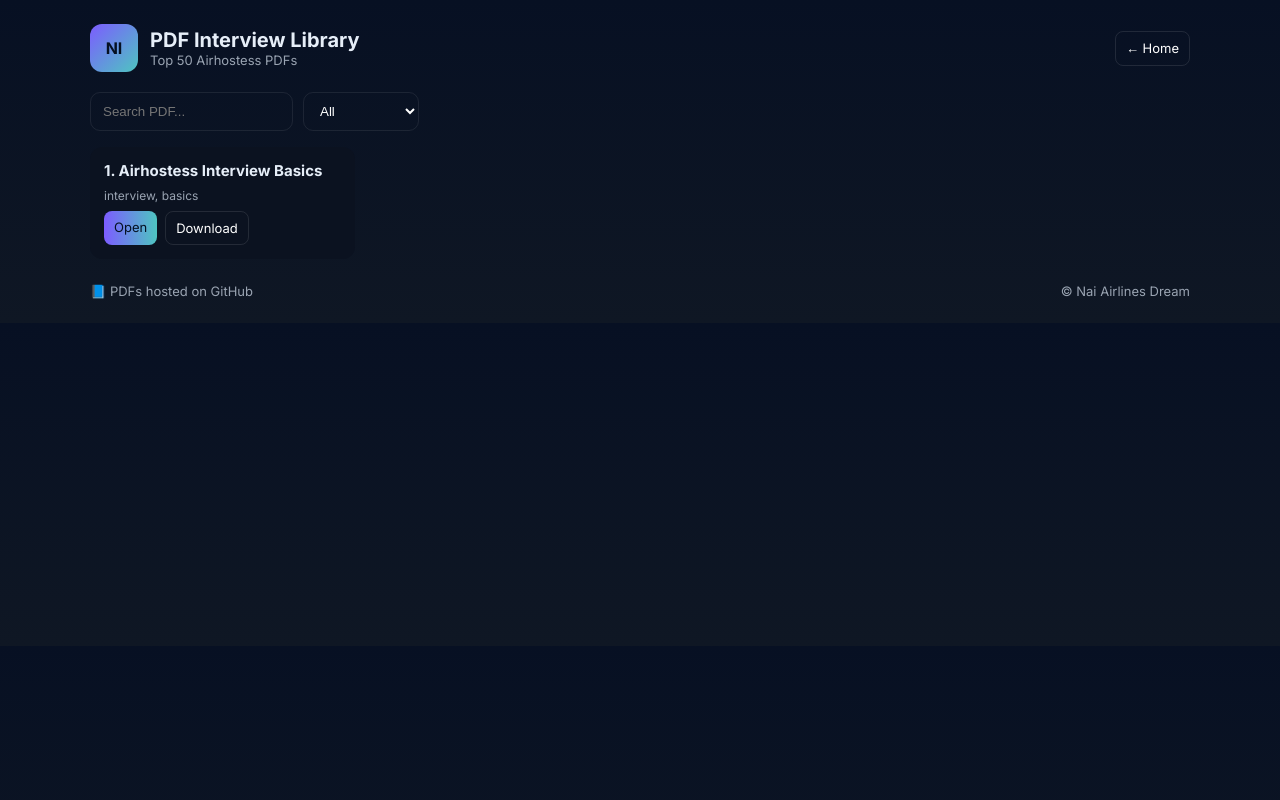
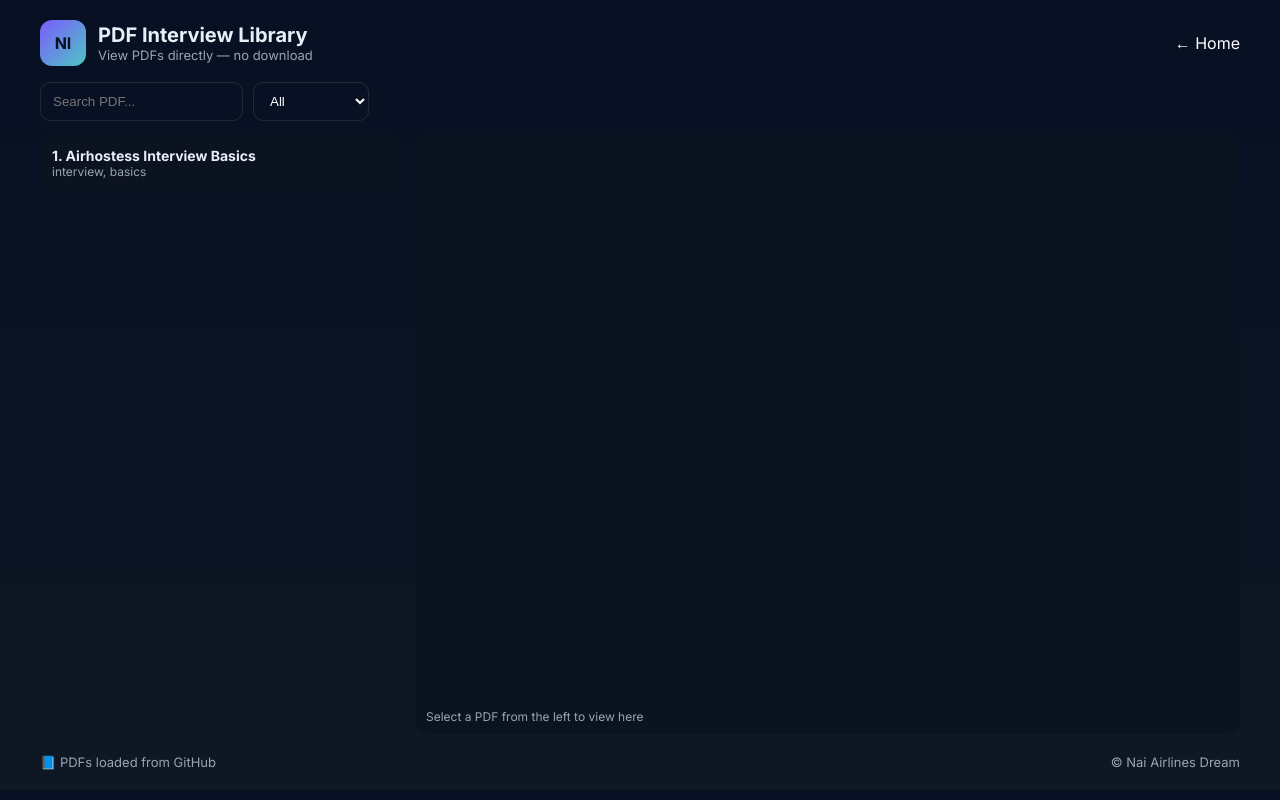
Before and after one commit to mayuresh24/AirlinesNila, a plain HTML site: page pdfs.html in a window 1280 px wide. Drawn offline with Linux system fonts and the light colour scheme.

Commit message:
Update pdfs.html

```diff
--- a/pdfs.html
+++ b/pdfs.html
@@ -20,74 +20,79 @@ body{
   font-family:Inter,system-ui;
   background:linear-gradient(180deg,#071023,var(--bg));
   color:#e6eef8;
-  padding:24px;
+  padding:20px;
 }
-.container{max-width:1100px;margin:auto}
+.container{max-width:1200px;margin:auto}
+
 header{
   display:flex;
   justify-content:space-between;
   align-items:center;
-  margin-bottom:20px;
+  margin-bottom:16px;
 }
 .logo{
-  width:48px;height:48px;
+  width:46px;height:46px;
   background:linear-gradient(135deg,var(--accent),#4ec5c1);
   border-radius:12px;
   display:flex;align-items:center;justify-content:center;
   font-weight:800;color:#051022;
 }
 h1{margin:0;font-size:20px}
-.sub{color:var(--muted);font-size:13px}
+.sub{font-size:13px;color:var(--muted)}
 
 .controls{
   display:flex;
   gap:10px;
-  margin-bottom:16px;
+  margin-bottom:14px;
   flex-wrap:wrap;
 }
 input,select{
   padding:10px 12px;
   border-radius:10px;
-  border:1px solid rgba(255,255,255,.08);
+  border:1px solid rgba(255,255,255,.1);
   background:transparent;
   color:#fff;
 }
 
-.grid{
+.layout{
   display:grid;
-  grid-template-columns:repeat(4,1fr);
-  gap:14px;
+  grid-template-columns:360px 1fr;
+  gap:16px;
 }
-@media(max-width:900px){.grid{grid-template-columns:repeat(2,1fr)}}
-@media(max-width:500px){.grid{grid-template-columns:1fr}}
+@media(max-width:900px){
+  .layout{grid-template-columns:1fr}
+}
 
+.list{
+  display:flex;
+  flex-direction:column;
+  gap:10px;
+}
 .card{
   background:var(--card);
-  padding:14px;
+  padding:12px;
   border-radius:12px;
-  display:flex;
-  flex-direction:column;
-  gap:8px;
+  cursor:pointer;
 }
-.card h3{margin:0;font-size:15px}
+.card:hover{outline:2px solid var(--accent)}
+.card h3{margin:0;font-size:14px}
 .meta{font-size:12px;color:var(--muted)}
-.actions{margin-top:auto;display:flex;gap:8px}
-a.btn{
-  padding:8px 10px;
-  border-radius:8px;
-  font-size:13px;
-  text-decoration:none;
-  color:#041022;
-  background:linear-gradient(90deg,var(--accent),#4ec5c1);
+
+.viewer{
+  background:var(--card);
+  border-radius:12px;
+  padding:10px;
+  min-height:70vh;
 }
-a.btn.secondary{
-  background:transparent;
-  border:1px solid rgba(255,255,255,.1);
-  color:#fff;
+iframe{
+  width:100%;
+  height:70vh;
+  border:none;
+  border-radius:10px;
 }
 
 footer{
-  margin-top:24px;
+  margin-top:20px;
   font-size:13px;
   color:var(--muted);
   display:flex;
@@ -104,10 +109,10 @@ footer{
     <div class="logo">NI</div>
     <div>
       <h1>PDF Interview Library</h1>
-      <div class="sub">Top 50 Airhostess PDFs</div>
+      <div class="sub">View PDFs directly — no download</div>
     </div>
   </div>
-  <a href="index.html" class="btn secondary">← Home</a>
+  <a href="index.html" style="color:#fff;text-decoration:none">← Home</a>
 </header>
 
 <div class="controls">
@@ -121,10 +126,17 @@ footer{
   </select>
 </div>
 
-<div id="grid" class="grid"></div>
+<div class="layout">
+  <div id="list" class="list"></div>
+
+  <div class="viewer">
+    <iframe id="pdfFrame"></iframe>
+    <div id="hint" class="meta">Select a PDF from the left to view here</div>
+  </div>
+</div>
 
 <footer>
-  <div>📘 PDFs hosted on GitHub</div>
+  <div>📘 PDFs loaded from GitHub</div>
   <div>© Nai Airlines Dream</div>
 </footer>
 
@@ -135,10 +147,8 @@ let pdfs = [];
 
 async function loadPDFs(){
   const url = "https://raw.githubusercontent.com/mayuresh24/AirlinesNila/main/resources.json";
-
   const res = await fetch(url);
   const data = await res.json();
-
   pdfs = data.filter(d => d.type === "pdf").slice(0,50);
   render();
 }
@@ -146,25 +156,27 @@ async function loadPDFs(){
 function render(){
   const q = document.getElementById("search").value.toLowerCase();
   const tag = document.getElementById("filter").value;
-  const grid = document.getElementById("grid");
-  grid.innerHTML = "";
+  const list = document.getElementById("list");
+  list.innerHTML = "";
 
   pdfs.filter(p=>{
-    const textMatch = p.title.toLowerCase().includes(q);
-    const tagMatch = tag==="all" || (p.tags||[]).includes(tag);
-    return textMatch && tagMatch;
+    return (p.title.toLowerCase().includes(q)) &&
+           (tag==="all" || (p.tags||[]).includes(tag));
   }).forEach((p,i)=>{
-    grid.innerHTML += `
-      <div class="card">
-        <h3>${i+1}. ${p.title}</h3>
-        <div class="meta">${(p.tags||[]).join(", ")}</div>
-        <div class="actions">
-          <a class="btn" href="${p.url}" target="_blank">Open</a>
-          <a class="btn secondary" href="${p.url}" download>Download</a>
-        </div>
-      </div>
+    const div = document.createElement("div");
+    div.className = "card";
+    div.onclick = ()=>openPDF(p.url);
+    div.innerHTML = `
+      <h3>${i+1}. ${p.title}</h3>
+      <div class="meta">${(p.tags||[]).join(", ")}</div>
     `;
+    list.appendChild(div);
   });
+}
+
+function openPDF(url){
+  document.getElementById("pdfFrame").src = url;
+  document.getElementById("hint").style.display = "none";
 }
 
 document.addEventListener("DOMContentLoaded", loadPDFs);
```
